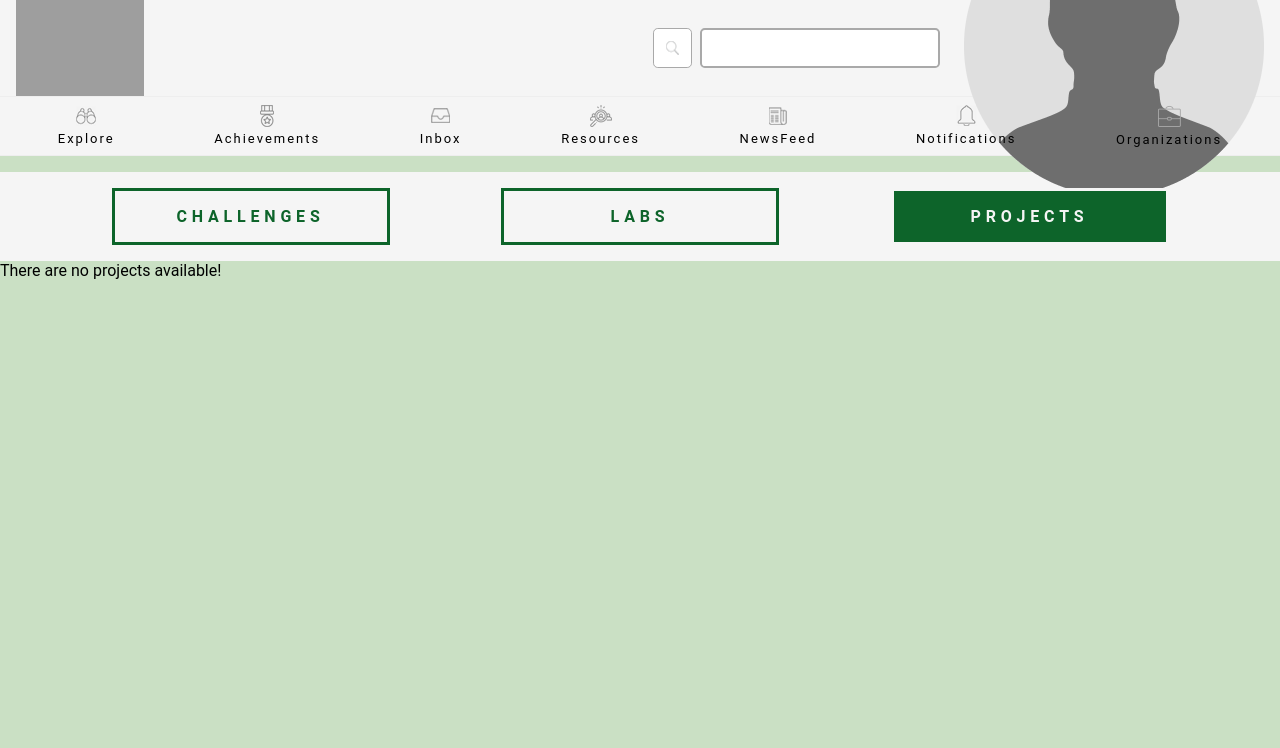
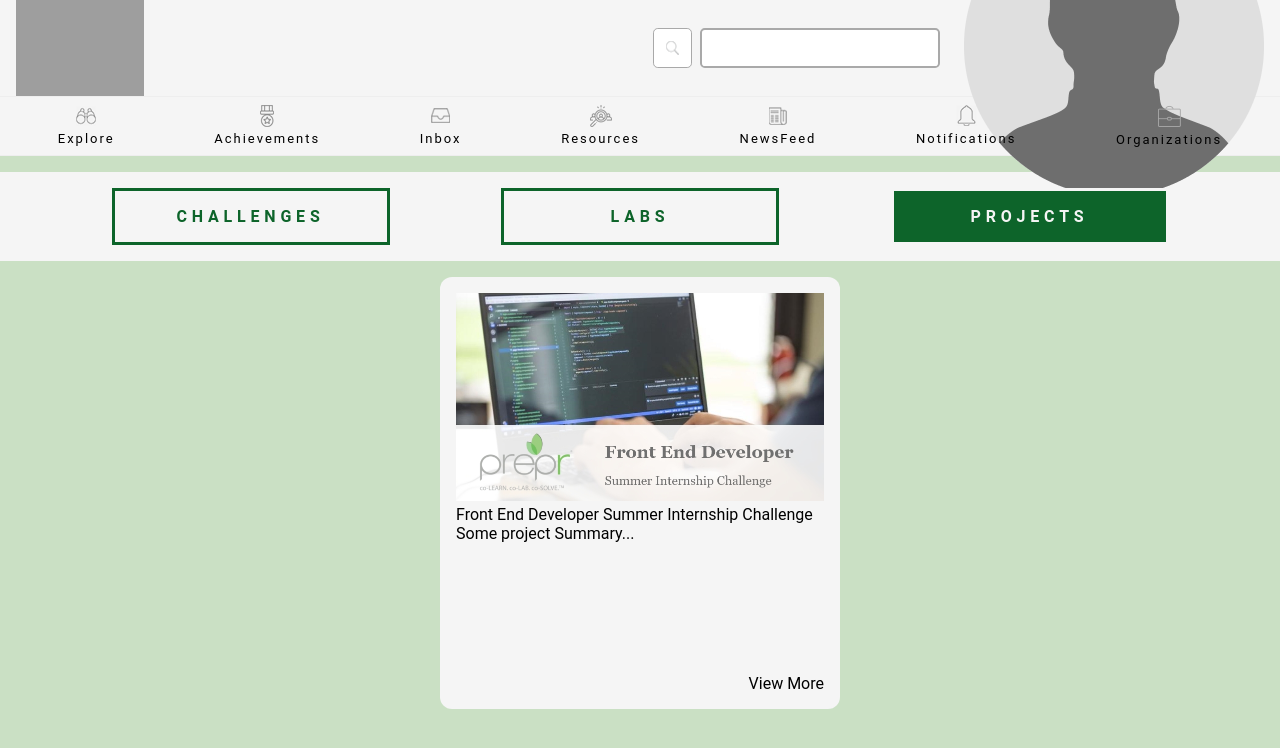
Before and after one commit to haphamo/Prepr_Front_End_Dev_Work_Challenge, a React (Create React App) app: page /projects in a window 1280 px wide. Shown: the top 748 px of the page. Built offline with nearby package versions, Linux system fonts and the light colour scheme; grey boxes are pictures that could not be loaded.

Commit message:
Updated readme with task details and added conditional to render projects

```diff
--- a/src/App.js
+++ b/src/App.js
@@ -29,8 +29,8 @@ function App() {
             <Card type="lab" filters={filters}/>
           </Route>
           <Route exact path="/projects">
-            <CategoryButton path="projects"/>
-            <Card type="project" />
+            <CategoryButton path="projects" />
+            <Card type="project"/>
           </Route>
 
 
--- a/src/components/Card.css
+++ b/src/components/Card.css
@@ -11,7 +11,7 @@
   flex-direction: column;
   justify-content: space-between;
   width: 23em;
-  height: 22em;
+  height: 25em;
   padding: 1em;
   margin: 0em auto 1em auto;
   background-color: whitesmoke;
--- a/src/components/Card.js
+++ b/src/components/Card.js
@@ -33,7 +33,7 @@ export default function Card({ type, filters }) {
     return (
       <div className="card" id="card-section" key={id}>
         <div className="status-with-img">
-          <div className={`card-status ${status}`}>{status.toUpperCase()} </div>
+          {status && <div className={`card-status ${status}`}>{status.toUpperCase()} </div>}
           <div className="img-section">
             <img id="challenge-photo" alt="img-preview" src={src}></img>
           </div>
@@ -57,7 +57,7 @@ export default function Card({ type, filters }) {
     );
   });
 
-  // console.log('path',path)
+  console.log('data',displaySpecificData)
   // console.log('url',url)
   return (
     <div>
--- a/src/components/CardDetails.js
+++ b/src/components/CardDetails.js
@@ -18,7 +18,7 @@ export default function CardDetails() {
       <div className="top-section">
         <div className="top-section-header">
           <div id="card-details-title">{title}</div>
-          <div className={`status ${status}`}>{status.toUpperCase()}</div>
+          {status && <div className={`status ${status}`}>{status.toUpperCase()}</div>}
           {/* <Button name={status} type="button" ></Button> */}
         </div>
         <div className="top-section-body">
--- a/src/data/Explore_Data.js
+++ b/src/data/Explore_Data.js
@@ -8,6 +8,11 @@ import c7 from '../assets/c7.png'
 import l1 from '../assets/l1.png'
 import l2 from '../assets/l2.png'
 import l3 from '../assets/l3.png'
+import p1 from '../assets/p1.jpeg'
+import p2 from '../assets/p2.jpeg'
+import p3 from '../assets/p3.png'
+import p4 from '../assets/p4.jpeg'
+import p5 from '../assets/p5.png'
 
 // add challenge category
 export const data = {
@@ -129,5 +134,12 @@ export const data = {
         endDate: 'Feb 20th 2020',
         category: 'incubator',
         challengeTags: []
-      }
+      },
+  11: {
+    id: 11,
+    type: 'project',
+    src: p1,
+    title: 'Front End Developer Summer Internship Challenge',
+    summary: 'Some project Summary',
+  }
 }
```
Also changed, not shown: 1 other file (tests, documents, lock files or other folders).
